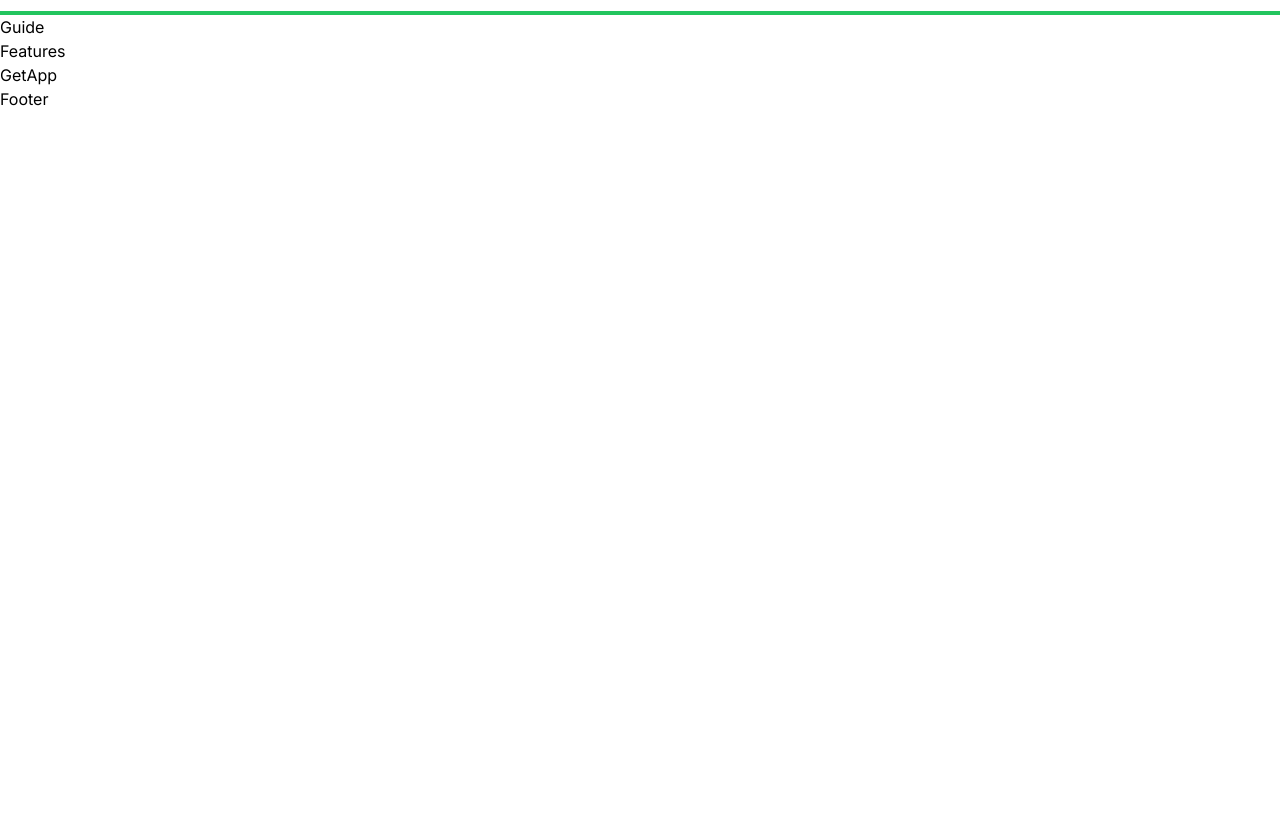
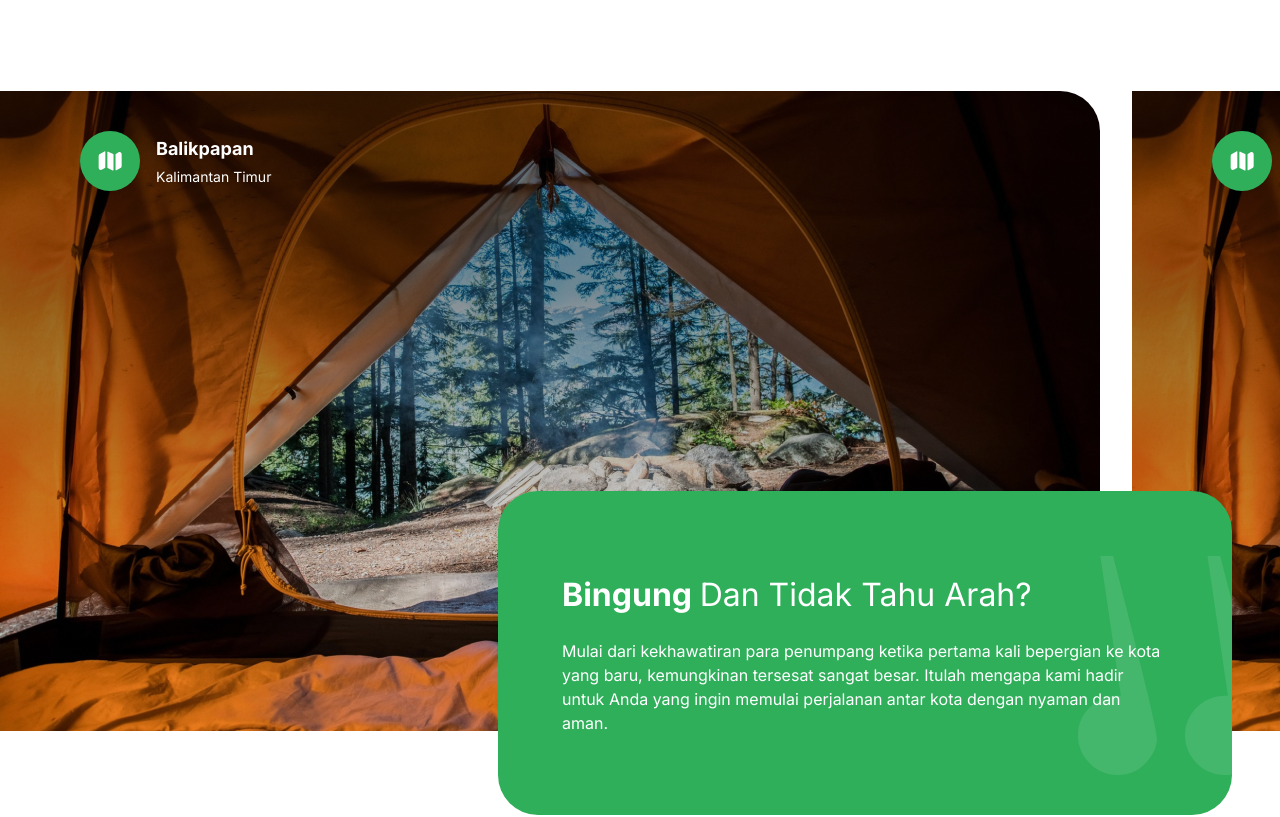
Before and after one commit to Rothiii/fe-rentalmobil, a Next.js app: page / in a window 1280 px wide. Shown: the part 860-1677 px from the top of the page. Before the commit the page ends 971 px from the top, so only its background shows below. Built offline with nearby package versions, Linux system fonts and the light colour scheme.

Commit message:
add content destiny in kalimantan timur

```diff
--- a/components/Camp.tsx
+++ b/components/Camp.tsx
@@ -1,11 +1,133 @@
-import Image from "next/image"
+"use client";
+
+import { PEOPLE_URL } from "@/constants";
+import Image from "next/image";
+import { useRef, useState } from "react";
+
+interface CampProps {
+  backgroundImage: string;
+  title: string;
+  subtitle: string;
+  peopleJoined?: string;
+}
+
+const CampSite = ({
+  backgroundImage,
+  title,
+  subtitle,
+  peopleJoined,
+}: CampProps) => {
+  return (
+    <div
+      className={`h-full w-full min-w-[1100px] ${backgroundImage} bg-cover bg-no-repeat lg:rounded-r-5xl 2xl:rounded-5xl`}
+    >
+      <div className="flex h-full flex-col items-start justify-between p-6 lg:px-20 lg:py-10 ">
+        <div className="flexCenter gap-4">
+          <div className="rounded-full bg-green-50 p-4">
+            <Image src="/folded-map.svg" alt="map" width={28} height={28} />
+          </div>
+          <div className="flex flex-col gap-1">
+            <h4 className="bold-18 text-white">{title}</h4>
+            <p className="regular-14 text-white">{subtitle}</p>
+          </div>
+        </div>
+        {/* <div className="flexCenter gap-6">
+          <span className="flex -space-x-4 overflow-hidden ">
+            {PEOPLE_URL.map((url) => (
+              <Image
+                key={url}
+                src={url}
+                alt="person"
+                width={32}
+                height={32}
+                className="inline-block h-10 w-10 rounded-full"
+              />
+            ))}
+          </span>
+          <p className="bold-16 md:bold-20 text-white">{peopleJoined}</p>
+        </div> */}
+      </div>
+    </div>
+  );
+};
 
 function Camp() {
+  const sliderRef = useRef<HTMLDivElement>(null);
+  const [isDragging, setIsDragging] = useState(false);
+  const [startX, setStartX] = useState(0);
+  const [scrollLeft, setScrollLeft] = useState(0);
+
+  const handleMouseDown = (e: React.MouseEvent) => {
+    if (sliderRef.current) {
+      setIsDragging(true);
+      setStartX(e.pageX - sliderRef.current.offsetLeft);
+      setScrollLeft(sliderRef.current.scrollLeft);
+    }
+  };
+
+  const handleMouseLeaveOrUp = () => {
+    setIsDragging(false);
+  };
+
+  const handleMouseMove = (e: React.MouseEvent) => {
+    if (!isDragging || !sliderRef.current) return;
+    const x = e.pageX - sliderRef.current.offsetLeft;
+    const walk = (x - startX) * 1; // Adjust the scroll speed here
+    sliderRef.current.scrollLeft = scrollLeft - walk;
+  };
+
   return (
-    <section className="border-2 border-green-500">
+    <section className="2xl:max-container relative flex flex-col py-10 lg:mb-10 lg:py-20 xl:mb-20">
+      <div
+        className="hide-scrollbar flex h-[340px] w-full items-start justify-start gap-8 overflow-x-auto lg:h-[400px] xl:h-[640px] cursor-pointer"
+        ref={sliderRef}
+        onMouseDown={handleMouseDown}
+        onMouseLeave={handleMouseLeaveOrUp}
+        onMouseUp={handleMouseLeaveOrUp}
+        onMouseMove={handleMouseMove}
+      >
+        <CampSite
+          backgroundImage="bg-bg-img-1" //Todo
+          title="Balikpapan" //Todo
+          subtitle="Kalimantan Timur" //Todo
+          // peopleJoined="+50 Joined" //Todo
+        />
+        <CampSite
+          backgroundImage="bg-bg-img-1" //Todo
+          title="Tanah Grogot" //Todo
+          subtitle="Kalimantan Timur" //Todo
+          // peopleJoined="+50 Joined" //Todo
+        />
+        <CampSite
+          backgroundImage="bg-bg-img-1" //Todo
+          title="IKN" //Todo
+          subtitle="Ibu Kota Nusantara" //Todo
+          // peopleJoined="+50 Joined" //Todo
+        />
+      </div>
 
+      <div className="flexEnd mt-10 px-6 lg:-mt-60 lg:mr-6">
+        <div className="bg-green-50 p-8 lg:max-w-[500px] xl:max-w-[734px] xl:rounded-5xl xl:px-16 xl:py-20 relative w-full overflow-hidden rounded-3xl">
+          <h2 className="regular-24 md:regular-32 2xl:regular-64 capitalize text-white">
+            <strong> Bingung </strong> dan Tidak Tahu Arah?
+          </h2>
+          <p className="regular-14 xl:regular-16 mt-5 text-white">
+            Mulai dari kekhawatiran para penumpang ketika pertama kali bepergian
+            ke kota yang baru, kemungkinan tersesat sangat besar. Itulah mengapa
+            kami hadir untuk Anda yang ingin memulai perjalanan antar kota
+            dengan nyaman dan aman.
+          </p>
+          <Image
+            src="/quote.svg"
+            alt="quote"
+            width={186}
+            height={219}
+            className="camp-quote"
+          />
+        </div>
+      </div>
     </section>
-  )
+  );
 }
 
-export default Camp
+export default Camp;
```
